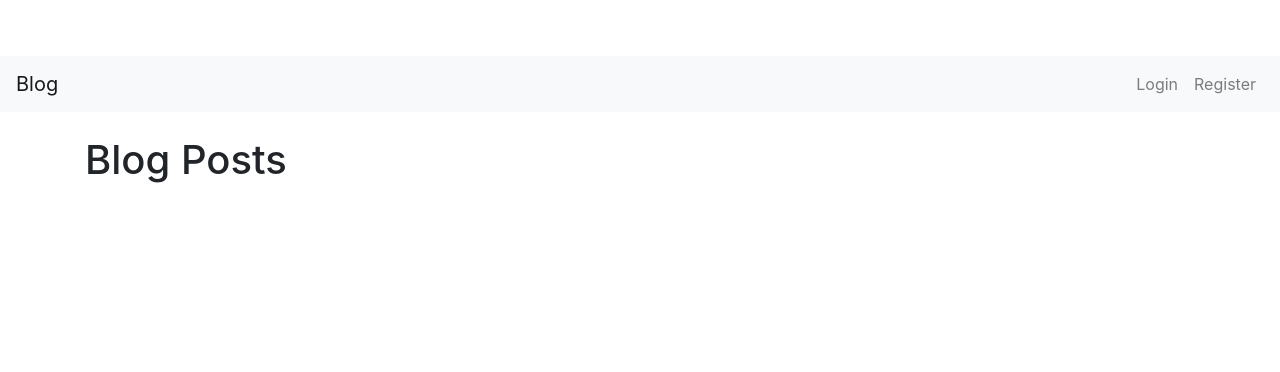
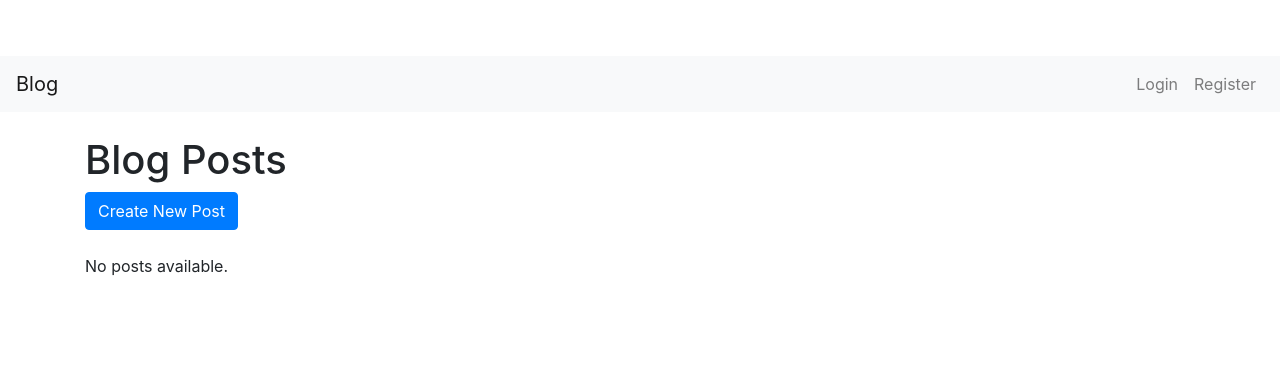
Before and after one commit to LordUzumaki/BlogWebsite, a Flask app: page / in a window 1280 px wide. Shown: the top 372 px of the page. Run offline with Flask 3, Linux system fonts and the light colour scheme; data that the repository does not hold is empty; some libraries are stand-ins or nearby versions.

Commit message:
added and almost finished with blog.

```diff
--- a/app.py
+++ b/app.py
@@ -1,13 +1,14 @@
 import os
-from flask import Flask, render_template, url_for, flash, redirect, request, abort
+from datetime import datetime
+
+from flask import (Flask, abort, flash, redirect, render_template, request,
+                url_for)
+from flask_login import current_user, login_required, login_user, logout_user
 from flask_migrate import Migrate
 
 from config import Config
-from extensions import db, bcrypt, login_manager
-from model import User, Post
-from flask_login import login_user,  current_user, logout_user, login_required, login_user
-
-
+from extensions import bcrypt, db, login_manager
+from model import Post, User
 
 app = Flask(__name__, template_folder='templates')
 app.config.from_object(Config)
@@ -38,6 +39,7 @@ with app.app_context():
 def home():
     #Retrieve all posts from the database
     posts = Post.query.all()
+    print(posts)
     #Renders the home tamplate and pass the posts to it
     return render_template('home.html', posts=posts)
 
@@ -152,15 +154,20 @@ def new_post():
         #Get the form data
         title = request.form.get('title')
         content = request.form.get('content')
+
         #Create a new post instance
         post = Post(title=title, content=content, author=current_user)
         #add the post to the database
-        db.session.add(post)
-        db.session.commit()
-        #Flash a success message
-        flash('Your post has been created!', 'success')
-        #Redirect to the home page
-        return redirect(url_for('home'))
+        try:
+            db.session.add(post)
+            db.session.commit()
+            flash('Your post has been created!', 'success')
+            return redirect(url_for('new_post'))
+        except Exception as e:
+            db.session.rollback()
+            error_str = str(e.__dict__['orig'])  # Get the original error message
+            print(f"Error: {error_str}")  # Print the error to the console for debugging
+            flash(f'There was an issue creating your post: {error_str}', 'danger')
     #Render the create post template
     return render_template('create_post.html', title='New Post')
 
@@ -199,9 +206,18 @@ def update_post(post_id):
         #Redirct to the updated post page
         return redirect(url_for('post', post_id=post.id))
     #render the updatre post template and pass the post to it
-    return render_template('create_post.html', title='Update Post', post=post)
+    return render_template('edit_post.html', title='Update Post', post=post)
 
+@app.route('/add_test_post')
+def add_test_post():
+    # Create a new post instance
+    test_post = Post(title='Test Post', content='This is a test post.', date_posted=datetime.utcnow(), author=current_user)
 
+    # Add the post to the database
+    db.session.add(test_post)
+    db.session.commit()
+
+    return "Test post added!"
 
 
 
--- a/model.py
+++ b/model.py
@@ -1,4 +1,4 @@
-from datetime import datetime, timezone # Import the datetime class to handle date and time
+from datetime import datetime # Import the datetime class to handle date and time
 from extensions import db  # Import the db instance from the extensions module
 from flask_login import UserMixin  # Import UserMixin to add default implementations for user authentication
 
@@ -22,7 +22,7 @@ class Post(db.Model):  # Inherit from db.Model
     # Define columns for the Post table
     id = db.Column(db.Integer, primary_key=True)  # Primary key column
     title = db.Column(db.String(100), nullable=False)  # Title column, not null
-    date_posted = db.Column(db.DateTime, nullable=False, default=lambda: datetime.utcnow)  # Date posted column, default value is current time
+    date_posted = db.Column(db.DateTime, nullable=False, default=datetime.utcnow)  # Date posted column, default value is current time
     content = db.Column(db.Text, nullable=False)  # Content column, not null
     user_id = db.Column(db.Integer, db.ForeignKey('user.id'), nullable=False)  # Foreign key column, references User table
 
--- a/templates/home.html
+++ b/templates/home.html
@@ -5,31 +5,29 @@
 <!-- This block sets the title of the page to "Home" -->
 
 {% block content %}
-<!-- This block contains the main content for the page -->
 <h1 class="mt-4">Blog Posts</h1>
-<!-- Header for the page with a margin-top class from Bootstrap -->
 
+<!-- button to create a new post-->
+<a class="btn btn-primary mb-4" href="{{ url_for('new_post') }}">Create New Post</a>
+
+{% if posts %}
+    <form method="POST" action="">
     {% for post in posts %}
-<!-- Loop through each post in the posts collection -->
         <div class="card my-4">
-        <!-- Bootstrap card with a margin-top and margin-bottom class -->
             <div class="card-body">
-            <!-- Card body to contain the title and content of the post -->
                 <h2 class="card-title">{{ post.title }}</h2>
-            <!-- Display the title of the post -->
                 <p class="card-text">{{ post.content }}</p>
-            <!-- Display the content of the post -->
                 <a href="{{ url_for('post', post_id=post.id) }}" class="btn btn-primary">Read More &rarr;</a>
-            <!-- Link to read more about the post, using Flask's url_for to generate the URL -->
             </div>
             <div class="card-footer text-muted">
-            <!-- Card footer with muted text for the post date and author -->
                 Posted on {{ post.date_posted.strftime('%Y-%m-%d') }} by <a href="#">{{ post.author.username }}</a>
-            <!-- Display the post date and author username -->
             </div>
+
         </div>
     {% endfor %}
-<!-- End of the loop through posts -->
+    </form>
+{% else %}
+    <p>No posts available.</p>
+{% endif %}
 
 {% endblock %}
-<!-- End of content block -->
```
Also changed, not shown: instance/site.db, static/style.css (line endings or trailing spaces), templates/register.html (line endings or trailing spaces). Lines whose indentation alone changed are shown as unchanged.
